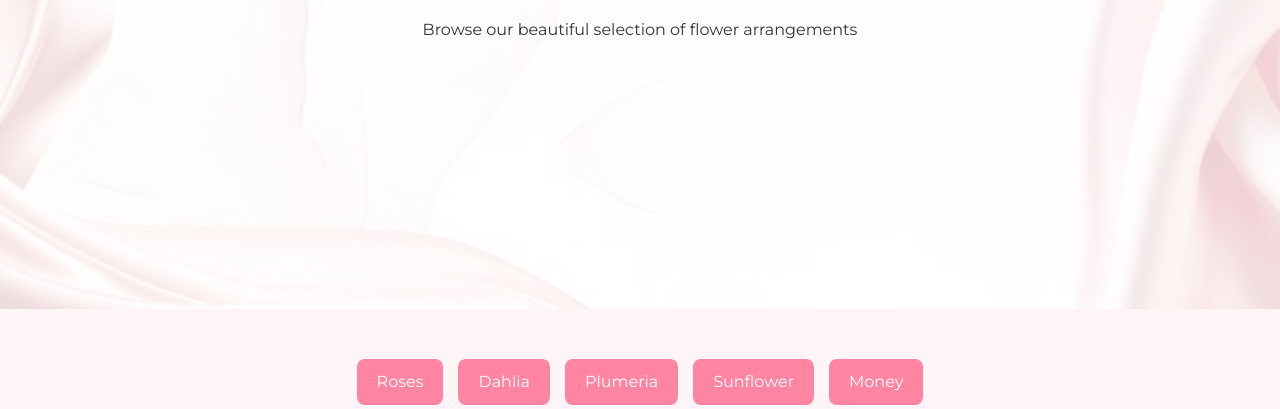
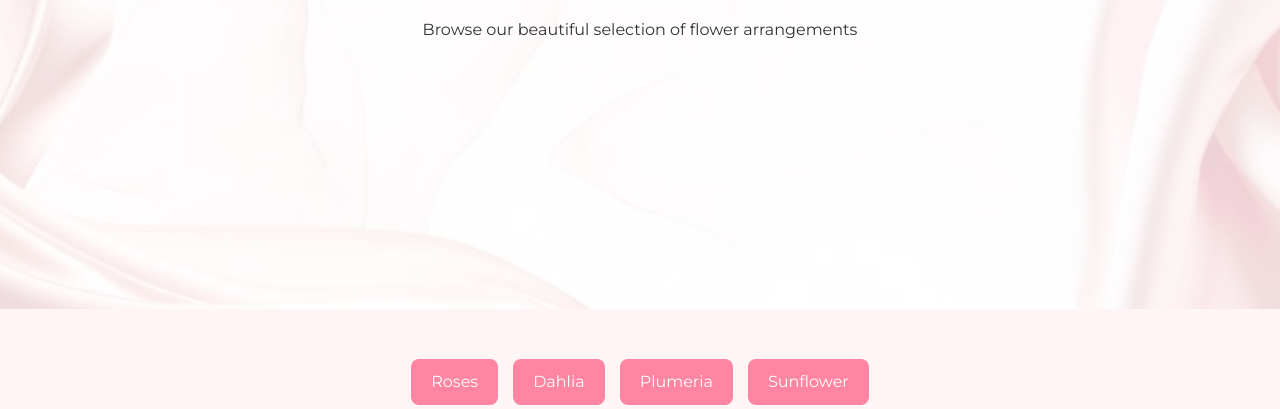
Before and after one commit to BSIT-KENNETH/craftsbyklegit, a plain HTML site: page categories.html in a window 1280 px wide. Shown: the part 391-800 px from the top of the page. Drawn offline with Linux system fonts and the light colour scheme; files whose address does not match are found by name.

Commit message:
Update categories.html

```diff
--- a/categories.html
+++ b/categories.html
@@ -41,7 +41,7 @@
                 <a href="#wildflowers" class="btn">Dahlia</a>
                 <a href="#lilies" class="btn">Plumeria</a>
                 <a href="#tulips" class="btn">Sunflower</a>
-                <a href="#sunflowers" class="btn">Money</a>
+
             </div>
         </div>
     </section>
```
